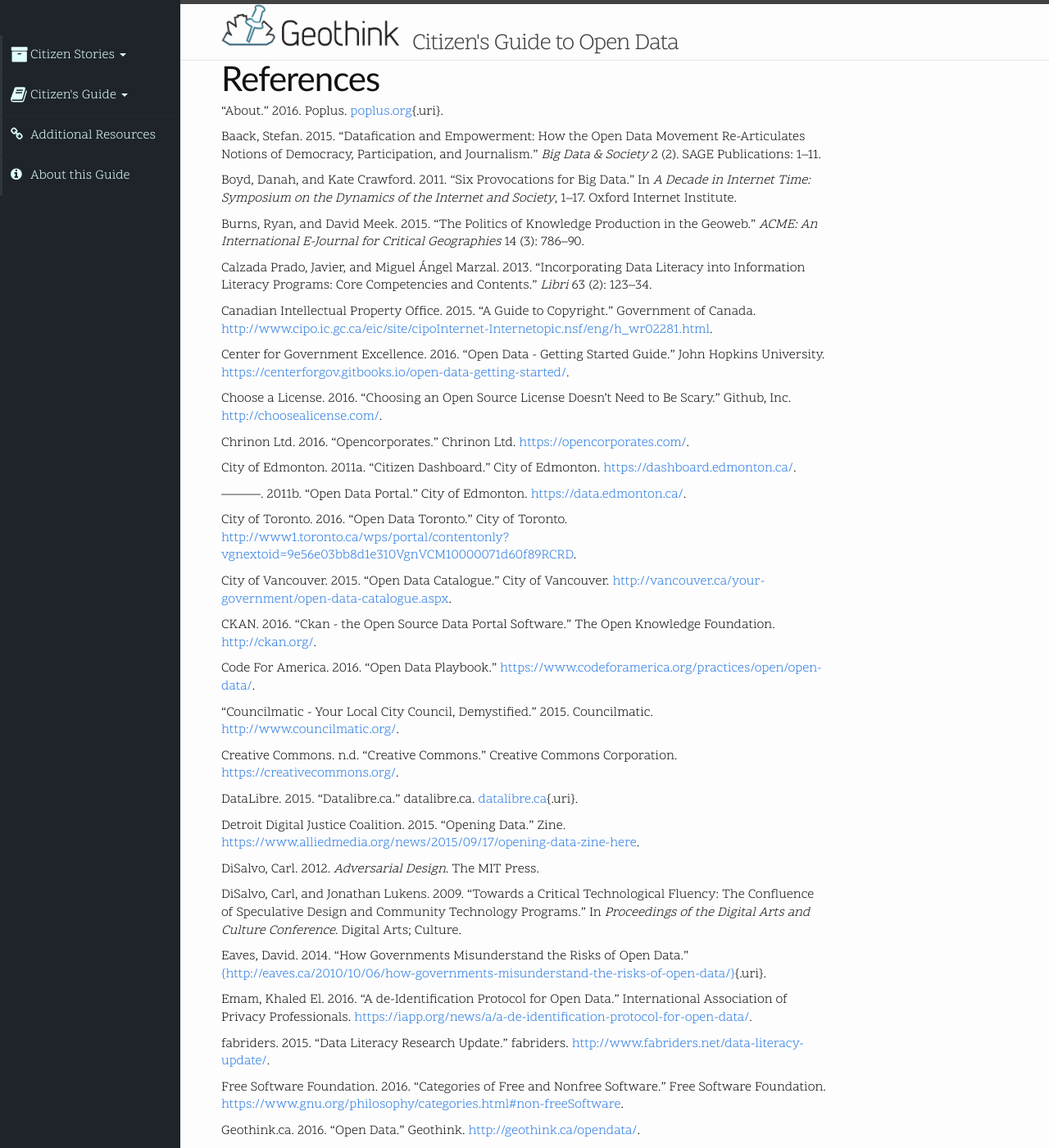
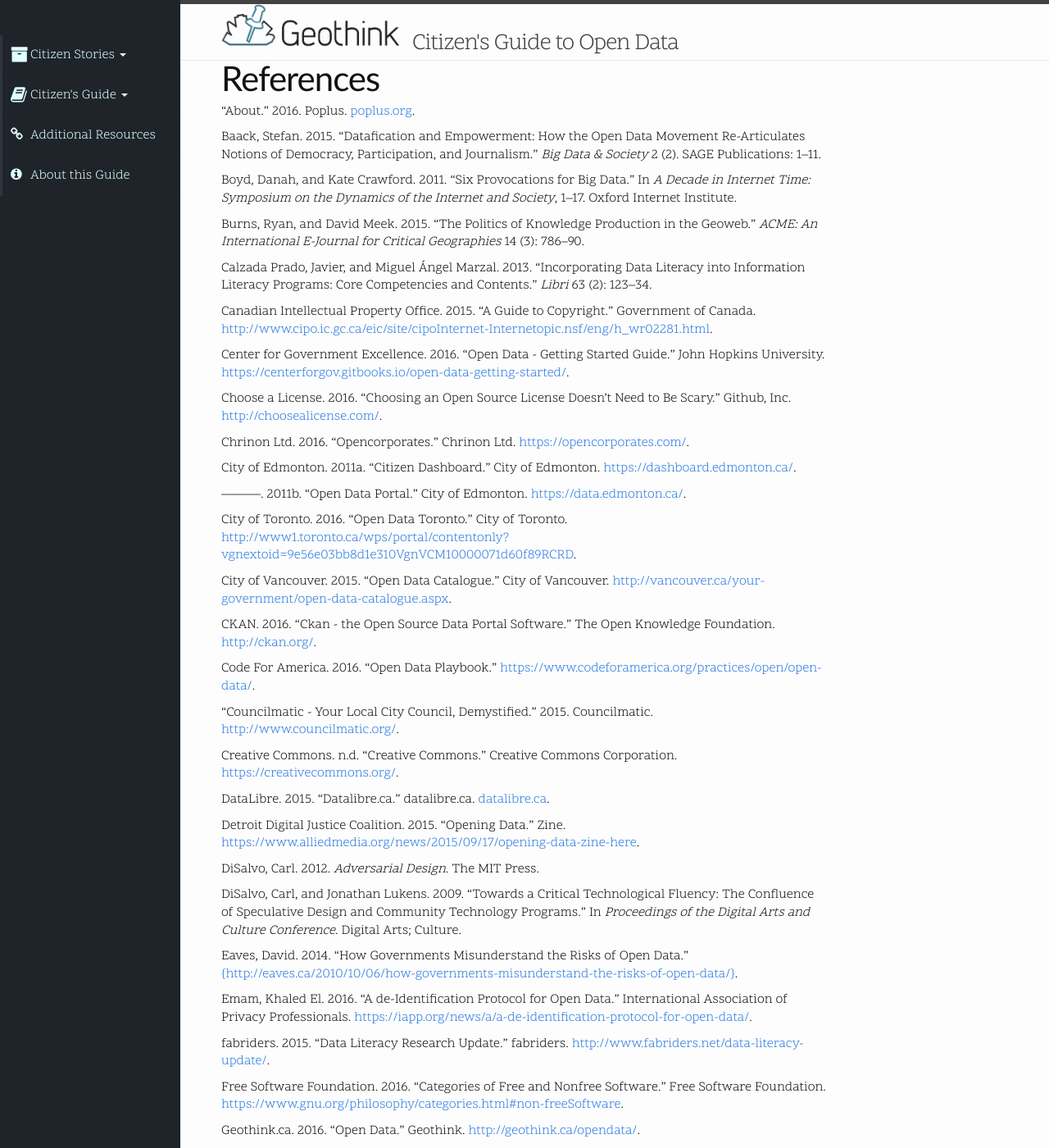
Before and after one commit to citizens-guide-open-data/citizens-guide-open-data.github.io, a Jekyll site: the page built from guide/references.md, in a window 1280 px wide and 1400 px high. Shown: the whole window at 82% size. Built offline with Jekyll 4.4.1, drawn with Linux system fonts in a browser that asks for light colours.

Commit message:
cleaned up a few floating artifacts

```diff
--- a/guide/references.md
+++ b/guide/references.md
@@ -4,7 +4,7 @@ chapter: 6
 layout: page
 ---
 
-“About.” 2016. Poplus. [poplus.org](poplus.org){.uri}.
+“About.” 2016. Poplus. [poplus.org](poplus.org).
 
 
 Baack, Stefan. 2015. “Datafication and Empowerment: How the Open Data
@@ -78,7 +78,7 @@ Creative Commons. n.d. “Creative Commons.” Creative Commons Corporation.
 
 
 DataLibre. 2015. “Datalibre.ca.” datalibre.ca.
-[datalibre.ca](datalibre.ca){.uri}.
+[datalibre.ca](datalibre.ca).
 
 
 Detroit Digital Justice Coalition. 2015. “Opening Data.” Zine.
@@ -96,7 +96,7 @@ Culture Conference*. Digital Arts; Culture.
 
 Eaves, David. 2014. “How Governments Misunderstand the Risks of Open
 Data.”
-[{http://eaves.ca/2010/10/06/how-governments-misunderstand-the-risks-of-open-data/}](%7Bhttp://eaves.ca/2010/10/06/how-governments-misunderstand-the-risks-of-open-data/%7D){.uri}.
+[{http://eaves.ca/2010/10/06/how-governments-misunderstand-the-risks-of-open-data/}](%7Bhttp://eaves.ca/2010/10/06/how-governments-misunderstand-the-risks-of-open-data/%7D).
 
 
 Emam, Khaled El. 2016. “A de-Identification Protocol for Open Data.”
@@ -407,7 +407,7 @@ School of Data. 2013. “What is Data?”
 
 
 ———. 2016. “School of Data.” Open Knowledge Foundation; P2PU.
-[schoolofdata.org](schoolofdata.org){.uri}.
+[schoolofdata.org](schoolofdata.org).
 
 
 Sieber, Renee E, and Peter A Johnson. 2015. “Civic Open Data at a
```
